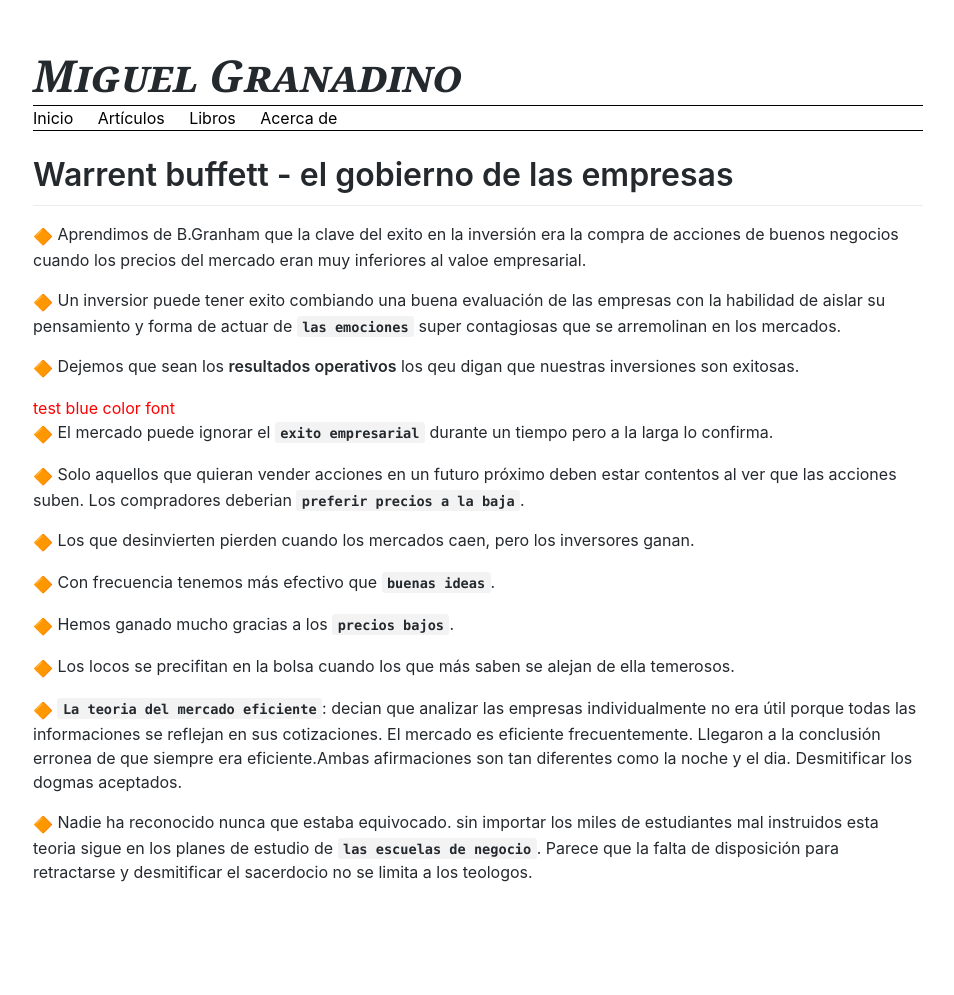
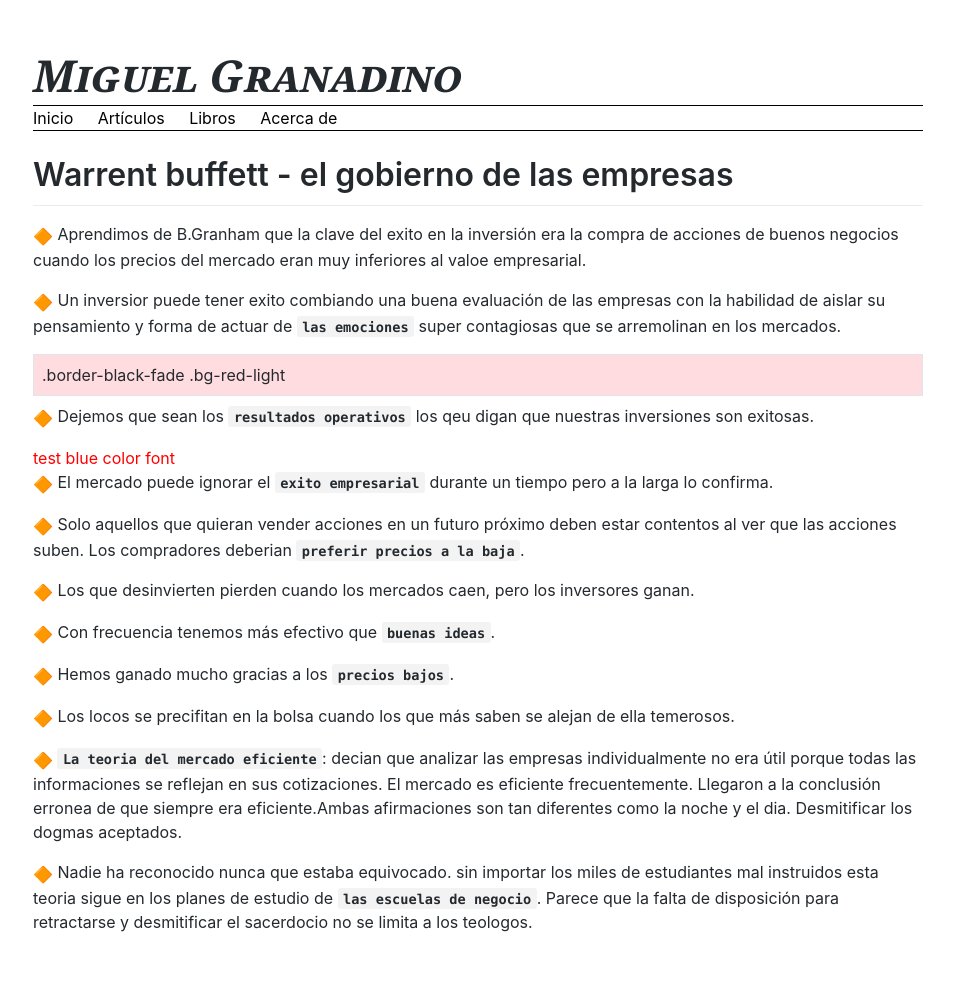
Before and after one commit to Akira3030/formacion, a Jekyll site: the page built from articulos/warrent-buffet-gobierno-empresas.md, in a window 1280 px wide. Shown: the whole page, without its empty margins (162-1116 px from the left). Built offline with Jekyll 4.4.1, drawn with Linux system fonts in a browser that asks for light colours; emoji names are drawn with the system emoji font; our own code applies the rules of GitHub Pages for plain Markdown files; before the commit the page ends 945 px from its top, so only the background shows below that.

Commit message:
Update warrent-buffet-gobierno-empresas.md

```diff
--- a/articulos/warrent-buffet-gobierno-empresas.md
+++ b/articulos/warrent-buffet-gobierno-empresas.md
@@ -10,8 +10,13 @@
 en los mercados.
 
 
+<div class="border border-black-fade bg-red-light p-2 mb-2">
+  .border-black-fade .bg-red-light
+</div>
 
-:large_orange_diamond: Dejemos que sean los **resultados operativos** los qeu digan que nuestras inversiones son exitosas.
+
+
+:large_orange_diamond: Dejemos que sean los **`resultados operativos`** los qeu digan que nuestras inversiones son exitosas.
 
 <font color='red'>test blue color font</font>
 
```
